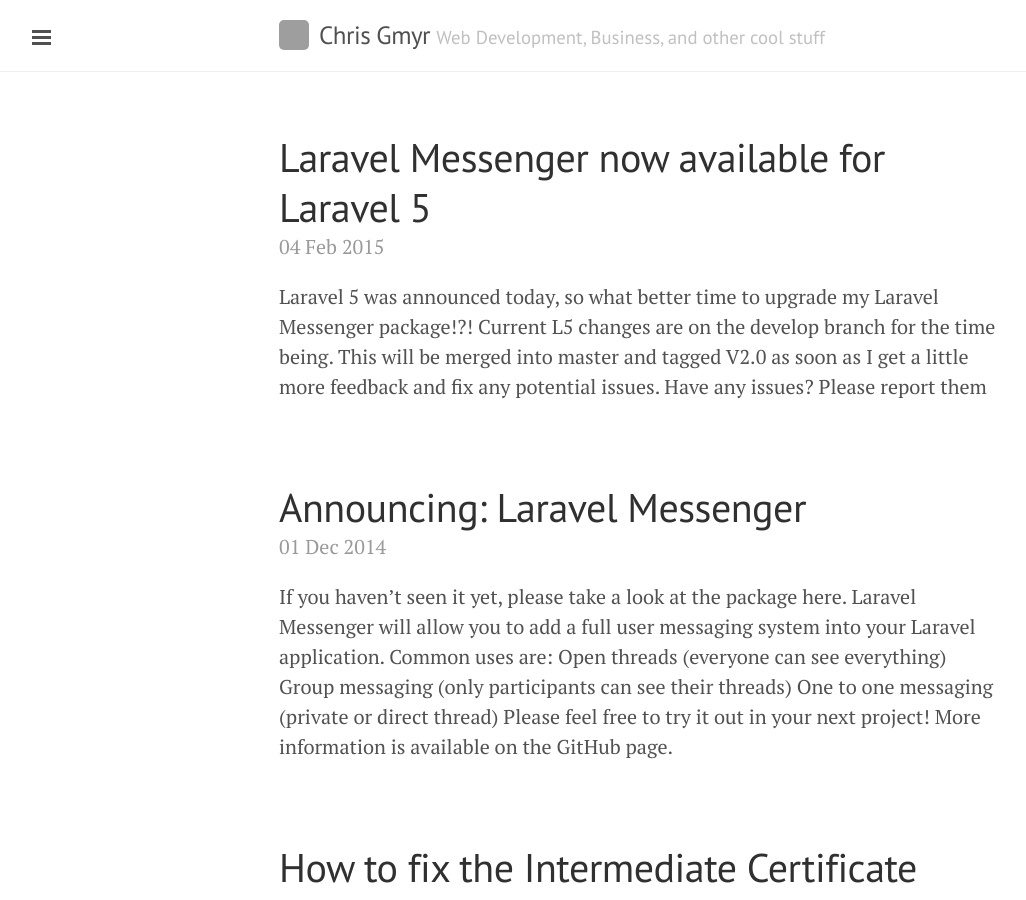
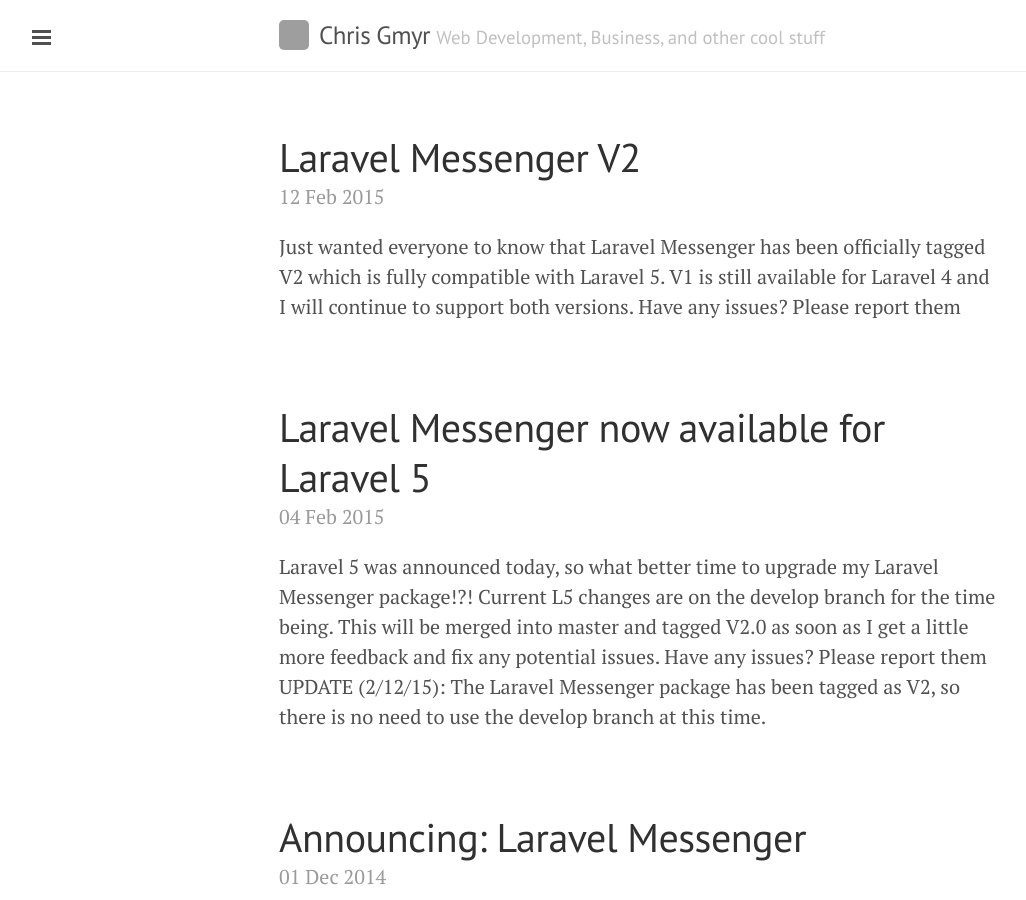
Before and after one commit to cmgmyr/cmgmyr.github.io, a Jekyll site: the page built from index.html, in a window 1280 px wide and 900 px high. Shown: the whole window, without its empty margins (1-1027 px from the left). Built offline with Jekyll 4.4.1, drawn with Linux system fonts in a browser that asks for light colours; Markdown is read by kramdown in place of the engine named in the settings; the list of posts is cut into pages by our own code; some of the changed text lies outside the part shown; grey boxes are pictures that could not be loaded.

Commit message:
new post: Laravel Messenger V2

```diff
--- a/_posts/2015-02-04-laravel-messenger-now-available-for-laravel-5.md
+++ b/_posts/2015-02-04-laravel-messenger-now-available-for-laravel-5.md
@@ -14,3 +14,5 @@
 [Laravel 5](https://twitter.com/laravelphp/status/562986210172616708) was announced today, so what better time to upgrade my [Laravel Messenger](https://github.com/cmgmyr/laravel-messenger) package!?! Current L5 changes are on the **develop** branch for the time being. <!--more-->This will be merged into master and tagged V2.0 as soon as I get a little more feedback and fix any potential issues.
 
 Have any issues? Please [report them](https://github.com/cmgmyr/laravel-messenger/issues)
+
+__UPDATE (2/12/15):__ The Laravel Messenger package has been tagged as V2, so there is no need to use the **develop** branch at this time.
--- /dev/null
+++ b/_posts/2015-02-12-laravel-messenger-v2.md
@@ -0,0 +1,14 @@
+---
+title: Laravel Messenger V2
+author: Chris
+layout: post
+permalink: /2015/02/laravel-messenger-v2/
+categories:
+  - Code
+tags:
+  - laravel
+  - package development
+---
+Just wanted everyone to know that [Laravel Messenger](https://github.com/cmgmyr/laravel-messenger) has been officially tagged V2 which is fully compatible with Laravel 5. <!--more--> V1 is still available for Laravel 4 and I will continue to support both versions.
+
+Have any issues? Please [report them](https://github.com/cmgmyr/laravel-messenger/issues)
```
